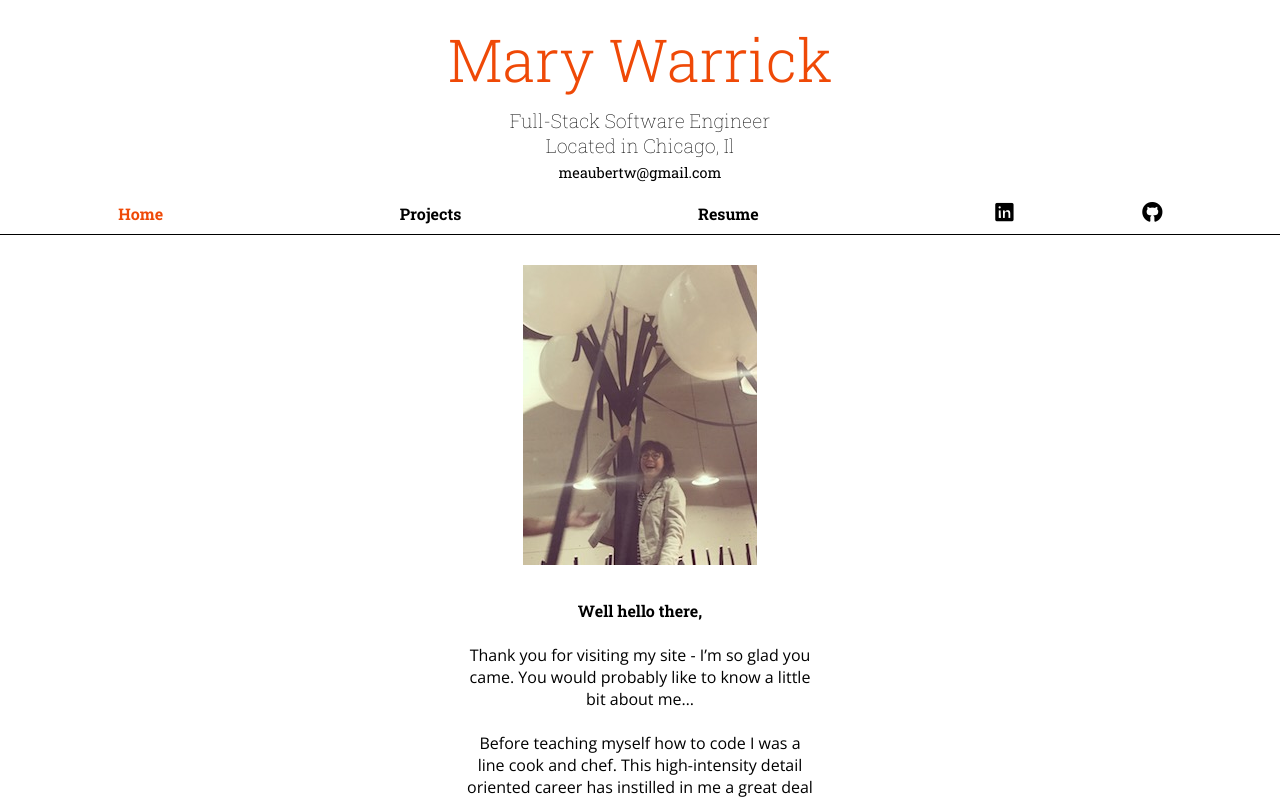
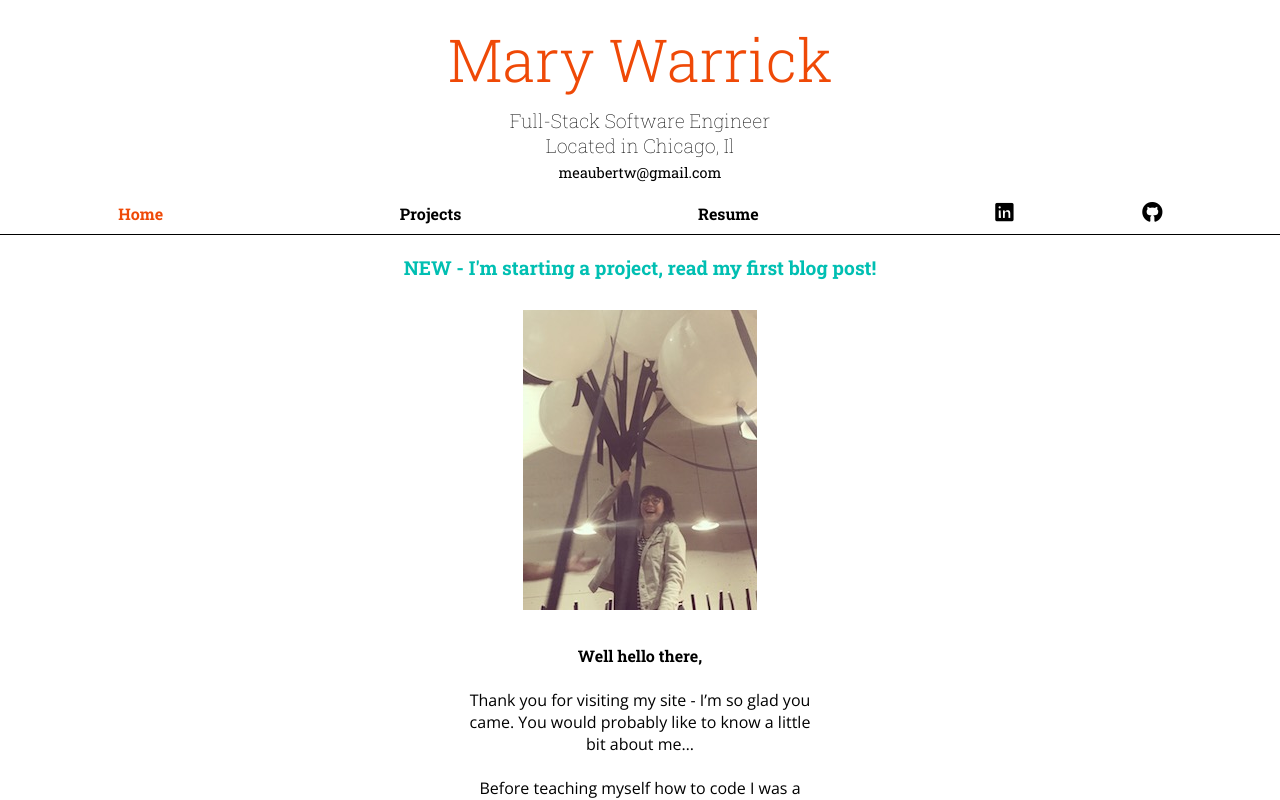
Before and after one commit to maubertw/my-site, a React (Create React App) app: page /home in a window 1280 px wide. Shown: the top 800 px of the page. Built offline with nearby package versions, Linux system fonts and the light colour scheme.

Commit message:
update with blog link

```diff
--- a/src/App.css
+++ b/src/App.css
@@ -32,6 +32,13 @@ nav {
   margin: 20px 0 0 0;
   font-family: 'Roboto Slab', serif;
   text-align: center
+}
+
+.blog-links {
+  color: #00BFB2;
+  margin-top: 20px;
+  font-size: 1.2em;
+  font-weight: 600
 }
 
 .email {
--- a/src/App.js
+++ b/src/App.js
@@ -1,11 +1,9 @@
 import React, { Component } from 'react'
 import './App.css'
 import MyInfo from './my-info'
-import resume from './images/mary-warrick-resume.pdf'
+import resume from './images/mary-warrick-resume-new.pdf'
 import Projects from './projects'
-import {withRouter, Route, Switch, Redirect, BrowserRouter as Router, NavLink, Link} from 'react-router-dom'
-
-
+import { Route, Switch, Redirect, BrowserRouter as Router, NavLink } from 'react-router-dom'
 
 
 class App extends Component {
--- a/src/my-info.js
+++ b/src/my-info.js
@@ -13,7 +13,7 @@ class MyInfo extends Component {
   render() {
     return (
       <div className='welcome' >
-
+                <a className='blog-links' href='https://medium.com/@mewarrick/starting-and-planning-a-project-2283c584c218'>NEW - I'm starting a project, read my first blog post!</a>
                 <img src={me} style={{marginTop: '30px'}}/>
                 <p className='intro-text'>
                 <span className='hello'>Well hello there,</span><br/><br/>
--- a/src/project-display.js
+++ b/src/project-display.js
@@ -12,7 +12,7 @@ const ProjectDisplay = ({ name, link, projectData, icons }) => {
       {
         name !== 'Personal Website' && <a className='visit' href={link}>{`Visit ${name}`}</a>
       }
-      <img className='projectPhoto' src={img}/>
+      <img className='projectPhoto' src={img} />
       </a>
       <br/>
       <span>
```
Also changed, not shown: 2 other files (tests, documents, lock files or other folders).
